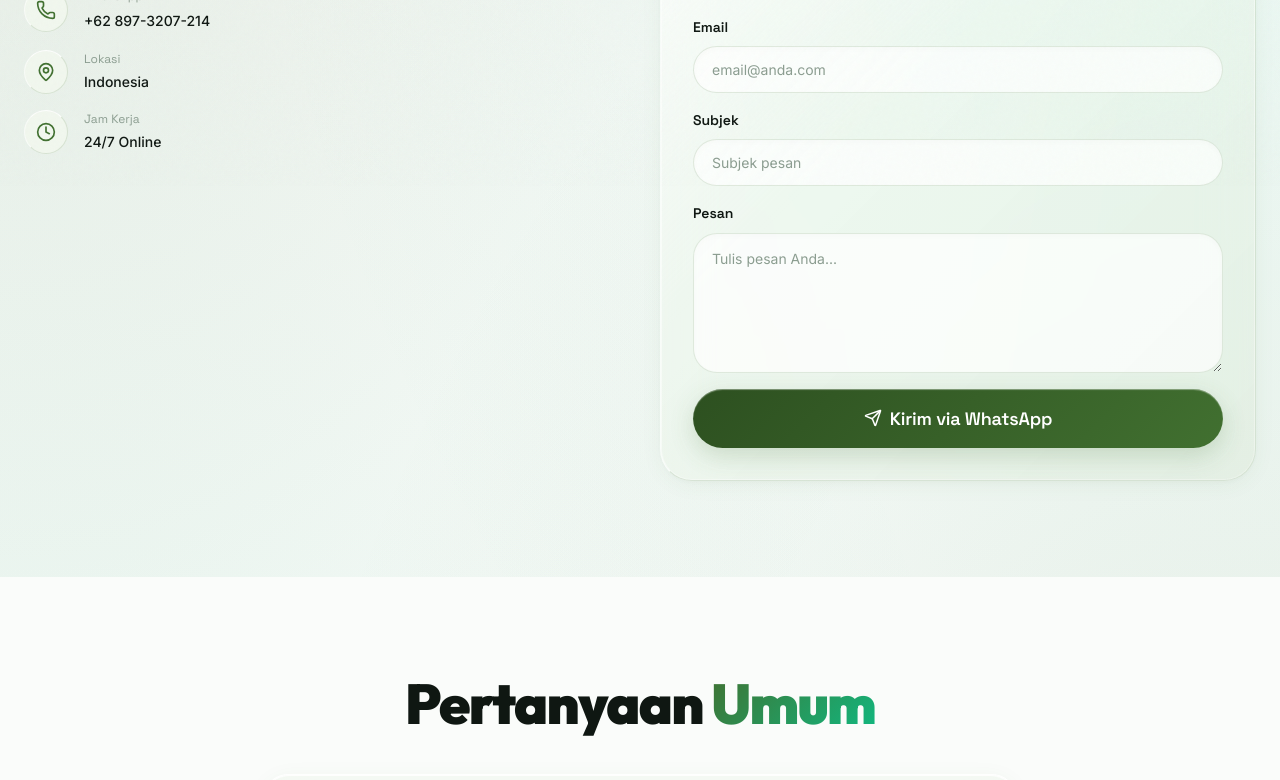
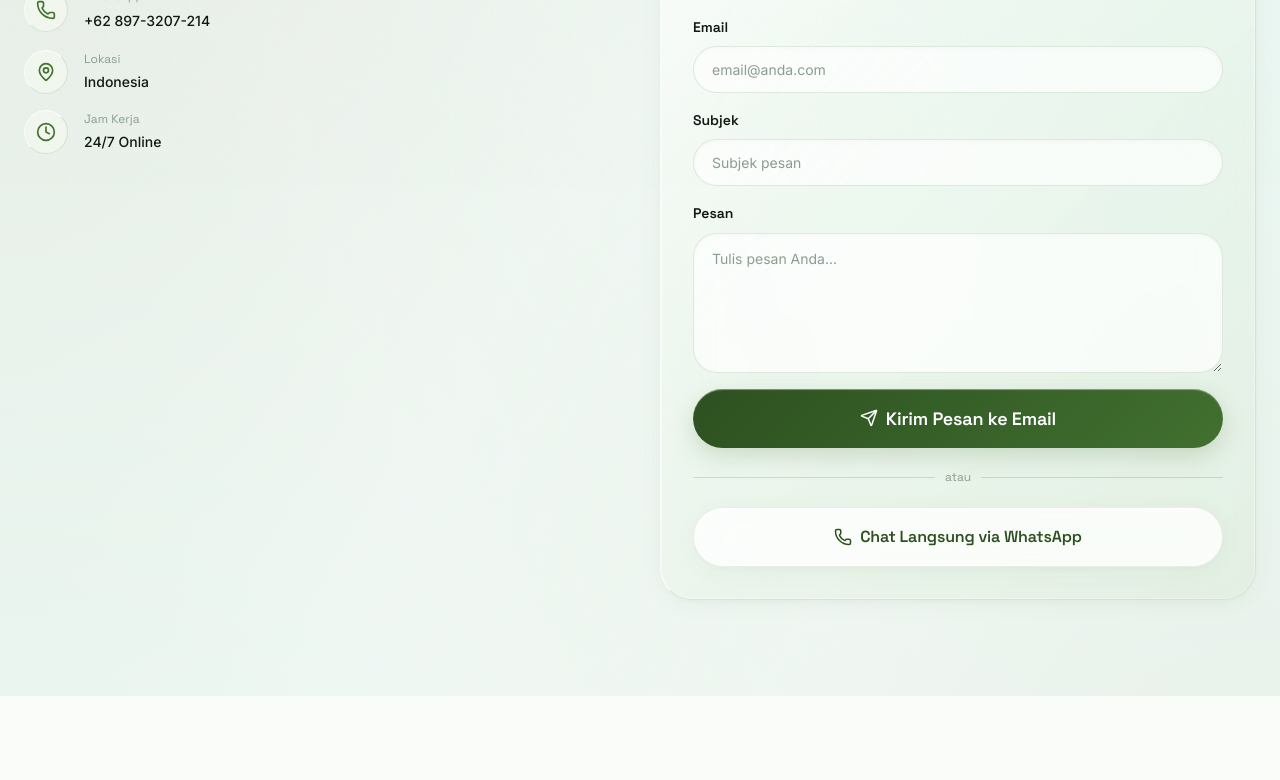
Before and after one commit to dharmamudita/vonetis, a Next.js app: page /contact in a window 1280 px wide. Shown: the part 614-1394 px from the top of the page. Built offline with nearby package versions, Linux system fonts and the light colour scheme.

Commit message:
feat: integrate Web3Forms for contact page with WhatsApp fallback

```diff
--- a/src/app/contact/page.js
+++ b/src/app/contact/page.js
@@ -2,12 +2,13 @@
 
 import { useState, useEffect } from 'react';
 import { faqs, waLink, WHATSAPP_DISPLAY } from '@/lib/utils';
-import { MapPin, Mail, Phone, Clock, Send, ChevronDown } from 'lucide-react';
+import { MapPin, Mail, Phone, Clock, Send, ChevronDown, CheckCircle2, AlertCircle, Loader2 } from 'lucide-react';
 import styles from './page.module.css';
 
 export default function ContactPage() {
   const [form, setForm] = useState({ name: '', email: '', subject: '', message: '' });
-  const [submitted, setSubmitted] = useState(false);
+  const [status, setStatus] = useState('idle'); // 'idle' | 'loading' | 'success' | 'error'
+  const [feedbackMsg, setFeedbackMsg] = useState('');
 
   useEffect(() => {
     const observer = new IntersectionObserver(
@@ -18,8 +19,15 @@ export default function ContactPage() {
     return () => observer.disconnect();
   }, []);
 
-  function handleSubmit(e) {
+  async function handleSubmit(e) {
     e.preventDefault();
+    setStatus('loading');
+    setFeedbackMsg('');
+
+    const accessKey = process.env.NEXT_PUBLIC_WEB3FORMS_ACCESS_KEY;
+
+    // Fallback otomatis ke WhatsApp jika access key belum diisi di .env.local
+    if (!accessKey) {
       const message = [
         'Halo VONETIS,',
         '',
@@ -30,9 +38,46 @@ export default function ContactPage() {
         form.message,
       ].join('\n');
       window.open(waLink(message), '_blank', 'noopener,noreferrer');
-    setSubmitted(true);
-    setTimeout(() => setSubmitted(false), 3000);
+      setStatus('success');
+      setFeedbackMsg('WhatsApp telah dibuka dengan draf pesan Anda.');
+      setTimeout(() => setStatus('idle'), 6000);
       setForm({ name: '', email: '', subject: '', message: '' });
+      return;
+    }
+
+    try {
+      const res = await fetch('https://api.web3forms.com/submit', {
+        method: 'POST',
+        headers: {
+          'Content-Type': 'application/json',
+          Accept: 'application/json',
+        },
+        body: JSON.stringify({
+          access_key: accessKey,
+          name: form.name,
+          email: form.email,
+          subject: form.subject || `Pesan Baru dari ${form.name} (VONETIS)`,
+          message: form.message,
+          from_name: 'VONETIS Website Contact Form',
+        }),
+      });
+
+      const data = await res.json();
+
+      if (data.success) {
+        setStatus('success');
+        setFeedbackMsg('Pesan berhasil terkirim ke email admin! Kami akan membalas ke email Anda secepatnya.');
+        setForm({ name: '', email: '', subject: '', message: '' });
+        setTimeout(() => setStatus('idle'), 7000);
+      } else {
+        setStatus('error');
+        setFeedbackMsg(data.message || 'Gagal mengirim pesan. Silakan coba lagi atau hubungi via WhatsApp.');
+      }
+    } catch (err) {
+      console.error('Web3Forms submit error:', err);
+      setStatus('error');
+      setFeedbackMsg('Terjadi gangguan jaringan. Silakan hubungi kami langsung via WhatsApp.');
+    }
   }
 
   return (
@@ -77,6 +122,21 @@ export default function ContactPage() {
             <div className="reveal">
               <form className={`glass-panel-heavy ${styles.formCard}`} onSubmit={handleSubmit} id="contact-form">
                 <h2 className={styles.formTitle}>Kirim Pesan</h2>
+
+                {status === 'success' && (
+                  <div className={styles.alertSuccess}>
+                    <CheckCircle2 size={18} style={{ flexShrink: 0 }} />
+                    <span>{feedbackMsg}</span>
+                  </div>
+                )}
+
+                {status === 'error' && (
+                  <div className={styles.alertError}>
+                    <AlertCircle size={18} style={{ flexShrink: 0 }} />
+                    <span>{feedbackMsg}</span>
+                  </div>
+                )}
+
                 <div className={styles.formGroup}>
                   <label className="label">Nama</label>
                   <input className="input" placeholder="Nama Anda" value={form.name} onChange={(e) => setForm({ ...form, name: e.target.value })} required />
@@ -93,9 +153,40 @@ export default function ContactPage() {
                   <label className="label">Pesan</label>
                   <textarea className="input textarea" placeholder="Tulis pesan Anda..." value={form.message} onChange={(e) => setForm({ ...form, message: e.target.value })} required />
                 </div>
-                <button type="submit" className="btn btn-primary btn-lg w-full" style={{ justifyContent: 'center' }}>
-                  {submitted ? '✓ WhatsApp Dibuka!' : <><Send size={18} /> Kirim via WhatsApp</>}
+
+                <button
+                  type="submit"
+                  disabled={status === 'loading'}
+                  className="btn btn-primary btn-lg w-full"
+                  style={{ justifyContent: 'center' }}
+                >
+                  {status === 'loading' ? (
+                    <>
+                      <Loader2 size={18} className="animate-spin" />
+                      Mengirim Pesan...
+                    </>
+                  ) : (
+                    <>
+                      <Send size={18} />
+                      Kirim Pesan ke Email
+                    </>
+                  )}
                 </button>
+
+                <div className={styles.orDivider}>
+                  <span>atau</span>
+                </div>
+
+                <a
+                  href={waLink('Halo VONETIS, saya ingin konsultasi langsung.')}
+                  target="_blank"
+                  rel="noopener noreferrer"
+                  className="btn btn-secondary w-full"
+                  style={{ justifyContent: 'center' }}
+                >
+                  <Phone size={18} />
+                  Chat Langsung via WhatsApp
+                </a>
               </form>
             </div>
           </div>
--- a/src/app/contact/page.module.css
+++ b/src/app/contact/page.module.css
@@ -20,6 +20,55 @@
 .formCard::before { content: ''; position: absolute; inset: 0; z-index: -1; pointer-events: none; border-radius: inherit; margin: -1px; background: linear-gradient(135deg, rgba(255,255,255,0.8) 0%, rgba(255,255,255,0) 40%, rgba(65,112,48,0.05) 100%); }
 .formTitle { font-family: var(--font-display); font-size: var(--text-lg); font-weight: 700; color: var(--text-primary); }
 .formGroup { display: flex; flex-direction: column; }
+
+.alertSuccess {
+  display: flex;
+  align-items: center;
+  gap: 10px;
+  padding: 12px 14px;
+  background: rgba(65, 112, 48, 0.12);
+  border: 1px solid var(--green);
+  border-radius: var(--radius-lg);
+  color: var(--green-darkest);
+  font-size: var(--text-xs);
+  font-weight: 600;
+  line-height: 1.45;
+  animation: fadeIn 0.3s ease-out;
+}
+
+.alertError {
+  display: flex;
+  align-items: center;
+  gap: 10px;
+  padding: 12px 14px;
+  background: rgba(239, 68, 68, 0.1);
+  border: 1px solid #ef4444;
+  border-radius: var(--radius-lg);
+  color: #b91c1c;
+  font-size: var(--text-xs);
+  font-weight: 600;
+  line-height: 1.45;
+  animation: fadeIn 0.3s ease-out;
+}
+
+.orDivider {
+  display: flex;
+  align-items: center;
+  text-align: center;
+  margin: 4px 0;
+  color: var(--text-tertiary);
+  font-size: var(--text-xs);
+  font-family: var(--font-accent);
+}
+.orDivider::before,
+.orDivider::after {
+  content: '';
+  flex: 1;
+  border-bottom: 1px solid var(--glass-border);
+}
+.orDivider span {
+  padding: 0 10px;
+}
 
 .faqList { display: flex; flex-direction: column; gap: var(--space-3); margin-top: var(--space-6); }
 .faqItem { background: var(--glass-bg); backdrop-filter: var(--glass-blur); border: 1px solid rgba(65, 112, 48, 0.15); border-top-color: rgba(255, 255, 255, 0.9); border-left-color: rgba(255, 255, 255, 0.6); border-radius: var(--radius-xl); box-shadow: var(--shadow-subtle), var(--inner-light); overflow: hidden; transition: all var(--transition-base); }
```
Also changed, not shown: 1 other file (tests, documents, lock files or other folders). Lines whose indentation alone changed are shown as unchanged.
